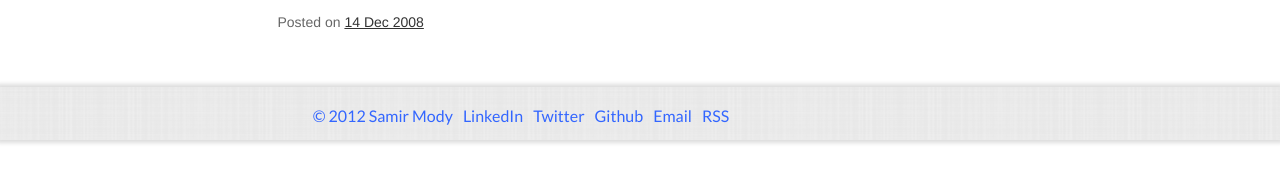
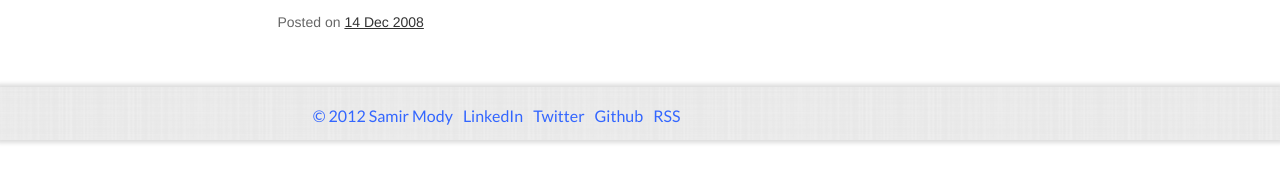
Before and after one commit to samirmody/samirmody.github.com, a Jekyll site: the page built from index.html, in a window 1280 px wide. Shown: the part 404-587 px from the top of the page. Built offline with Jekyll 4.4.1, drawn with Linux system fonts in a browser that asks for light colours; Markdown is read by kramdown in place of the engine named in the settings.

Commit message:
small edit

```diff
--- a/_layouts/default.html
+++ b/_layouts/default.html
@@ -42,7 +42,6 @@
                     <li><a href="http://www.linkedin.com/pub/samir-mody/47/261/185" target="_blank">LinkedIn</a></li>
                     <li><a href="/gotcha/" target="_blank">Twitter</a></li>
                     <li><a href="https://github.com/samirmody" target="_blank">Github</a></li>
-                    <li><a href="mailto:samir_mody@hotmail.com">Email</a></li>
                     <li><a href="/atom.xml">RSS</a></li>
                 </ul>
             </div>
```
